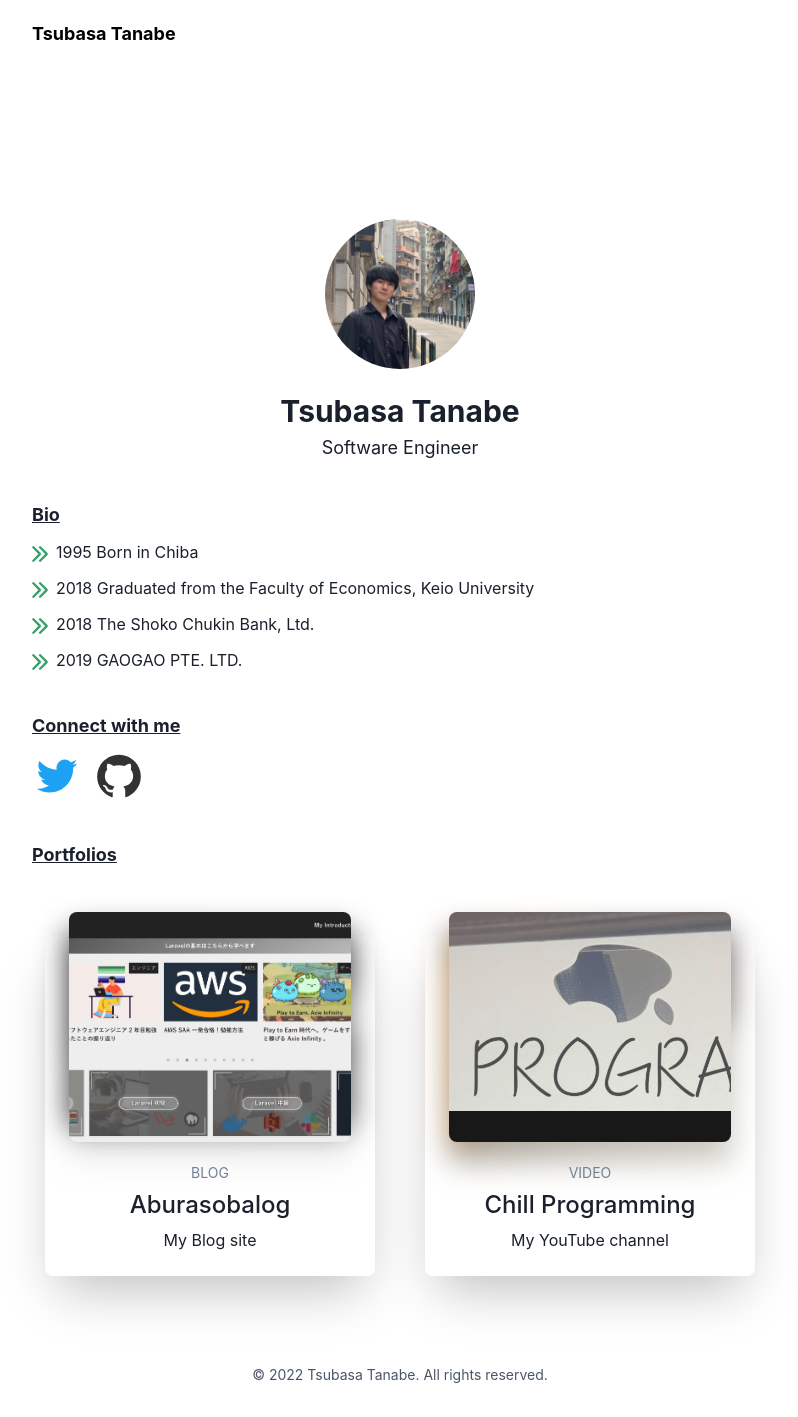
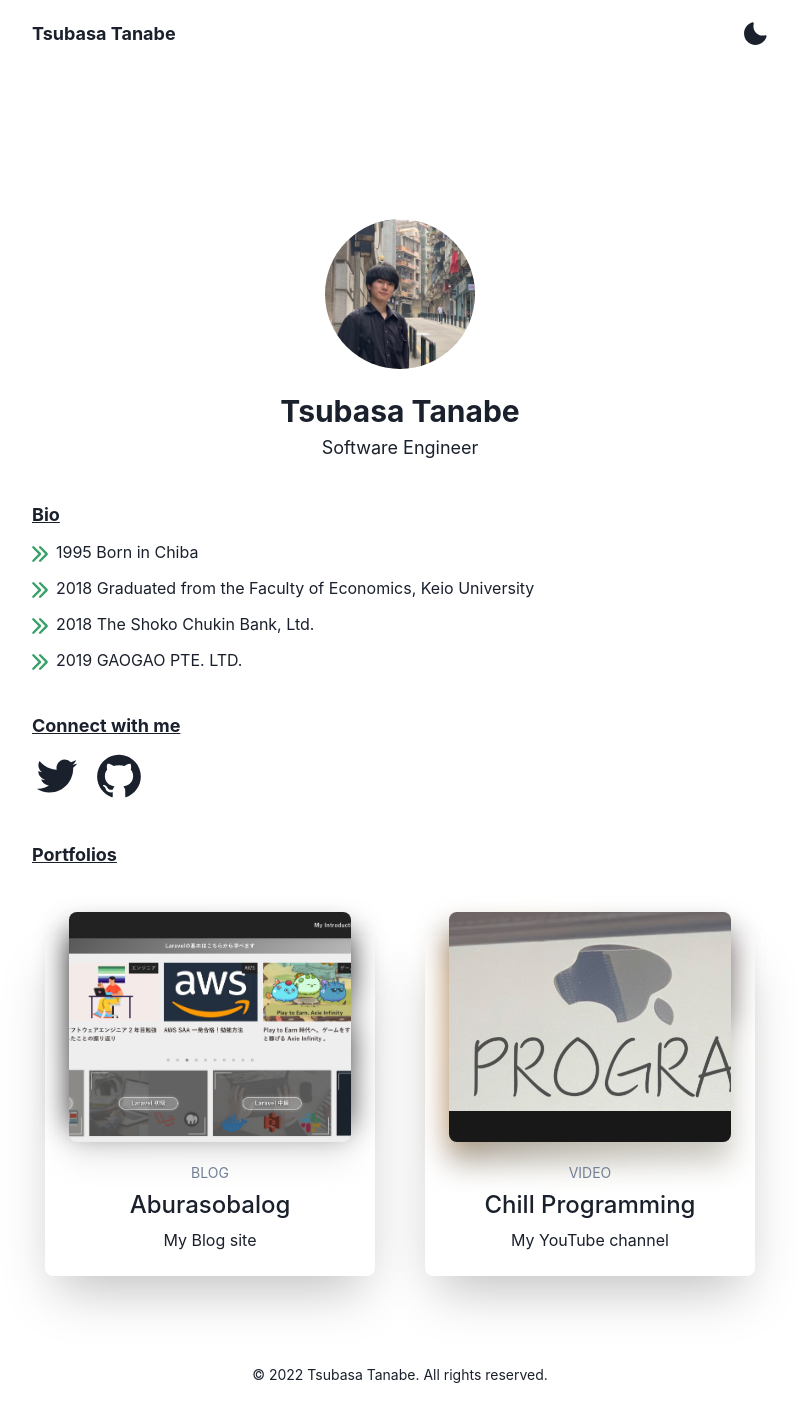
Before and after one commit to t-aburasoba/t.tsubasa, a Next.js app: page / in a window 1280 px wide. Shown: the whole page, without its empty margins (240-1038 px from the left). Built offline with nearby package versions, Linux system fonts and the light colour scheme.

Commit message:
add darkmode

```diff
--- a/components/Connect.js
+++ b/components/Connect.js
@@ -16,14 +16,14 @@ export const Connect = () => {
                       _focus={{ boxShadow: 'none' }}
                       isExternal
                   >
-                      <IconContext.Provider value={{ color: '#1DA1F2', size: '50px' }}>
+                      <IconContext.Provider value={{ size: '50px' }}>
                           <AiOutlineTwitter />
                       </IconContext.Provider>
                   </Link>
               </Box>
               <Box _hover={{ opacity: 0.8}}>
                   <Link href='https://github.com/t-aburasoba' _focus={{ boxShadow: 'none' }} isExternal>
-                      <IconContext.Provider value={{ color: '#333', size: '50px' }}>
+                      <IconContext.Provider value={{ size: '50px' }}>
                           <AiOutlineGithub />
                       </IconContext.Provider>
                   </Link>
--- a/components/Footer.js
+++ b/components/Footer.js
@@ -3,7 +3,7 @@ import {Flex, Text} from "@chakra-ui/react";
 export const Footer = () => {
   return (
       <Flex width="100%" justifyContent="center" wrap="wrap">
-        <Text width="50%" textAlign="center" color="gray.600" fontSize="sm">
+        <Text width="50%" textAlign="center" fontSize="sm">
             &copy; 2022 Tsubasa Tanabe. All rights reserved.
         </Text>
       </Flex>
--- a/components/NavBar.js
+++ b/components/NavBar.js
@@ -1,14 +1,25 @@
 import {NavBarContainer} from "./NavBarContainer";
 import {Logo} from "./Logo";
+import {Button, HStack, useColorMode} from "@chakra-ui/react";
+import {MoonIcon, SunIcon} from "@chakra-ui/icons";
 
 export const NavBar = (props) => {
+    const {colorMode, toggleColorMode} = useColorMode()
 
     return (
         <NavBarContainer {...props}>
+            <HStack justify='space-between'>
                 <Logo
                     w="150px"
-              color='black'
                 />
+                {
+                    colorMode === 'light'
+                        ?
+                    <MoonIcon boxSize={25} onClick={toggleColorMode} />
+                        :
+                    <SunIcon boxSize={25} onClick={toggleColorMode} />
+                }
+            </HStack>
         </NavBarContainer>
     );
 };
--- a/components/NavBarContainer.js
+++ b/components/NavBarContainer.js
@@ -9,8 +9,6 @@ export const NavBarContainer = ({ children, ...props }) => {
             wrap="wrap"
             w="100%"
             py={5}
-            bg="white"
-            color='black'
             {...props}
         >
             <Container maxW='container.md'>
--- a/pages/_app.js
+++ b/pages/_app.js
@@ -1,9 +1,11 @@
 import '../styles/globals.css'
-import {ChakraProvider} from "@chakra-ui/react";
+import {ChakraProvider, ColorModeScript} from "@chakra-ui/react"
+import theme from "../theme/thme";
 
-function MyApp({ Component, pageProps }) {
+function MyApp({Component, pageProps}) {
     return (
         <>
+            <ColorModeScript initialColorMode={theme.config.initialColorMode}/>
             <ChakraProvider>
                 <Component {...pageProps} />
             </ChakraProvider>
--- /dev/null
+++ b/theme/thme.js
@@ -0,0 +1,13 @@
+// 1. import `extendTheme` function
+import { extendTheme } from '@chakra-ui/react'
+
+// 2. Add your color mode config
+const config = {
+    initialColorMode: 'light',
+    useSystemColorMode: false,
+}
+
+// 3. extend the theme
+const theme = extendTheme({ config })
+
+export default theme
```
Lines whose indentation alone changed are shown as unchanged.
